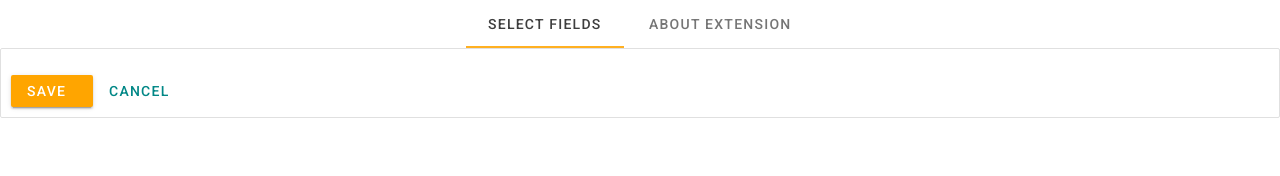
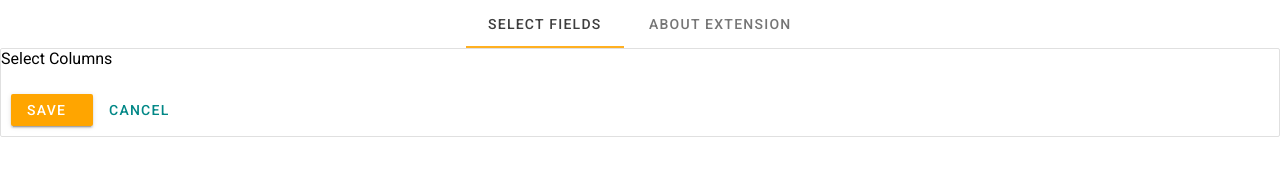
Before and after one commit to TheInformationLab/tableau_description_extension, a plain HTML site: page configure.html in a window 1280 px wide. Drawn offline with Linux system fonts and the light colour scheme.

Commit message:
update configure

```diff
--- a/configure.html
+++ b/configure.html
@@ -24,6 +24,9 @@
     </nav>
     <div class="mdc-card mdc-card--outlined configure-card">
         <div class="card-content">
+            <div class="mdc-layout-grid__cell mdc-layout-grid__cell--span-12">
+                <label class="configSection">Select Columns</label>
+            </div>
             <ul class="mdc-list" id="columns">
             </ul>
         </div>
```
